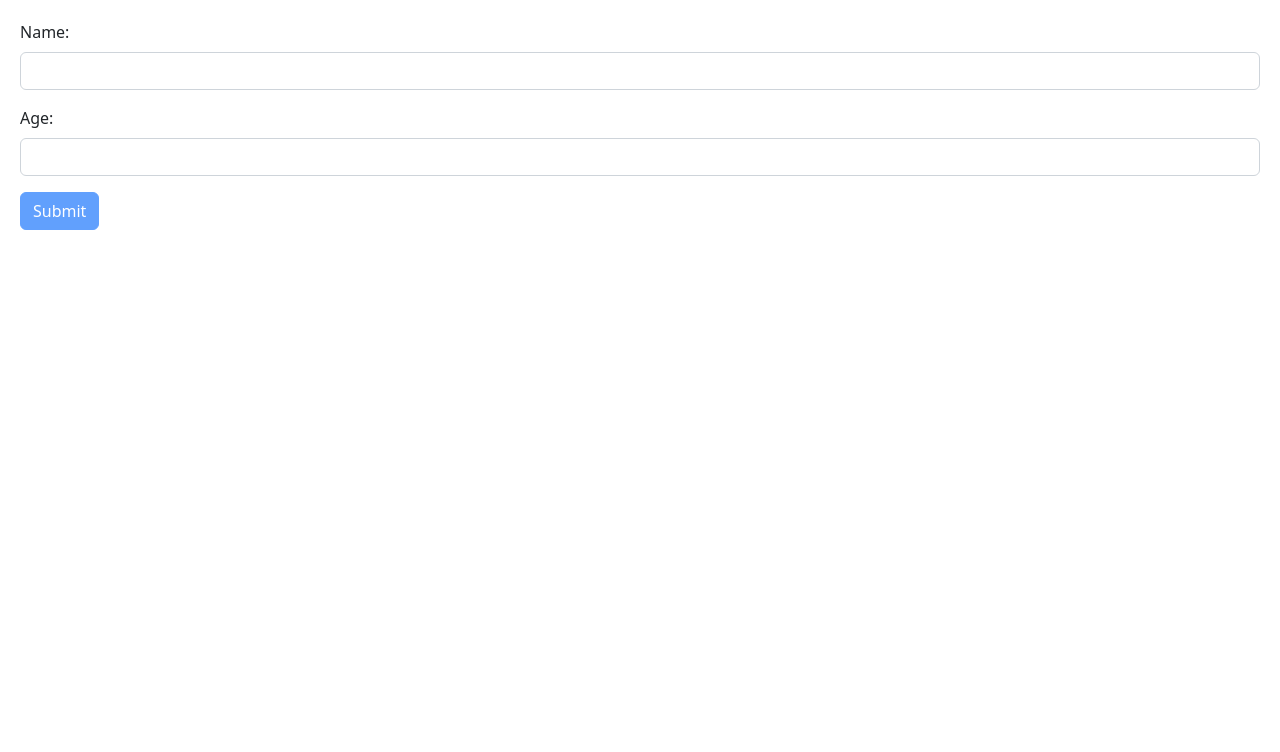
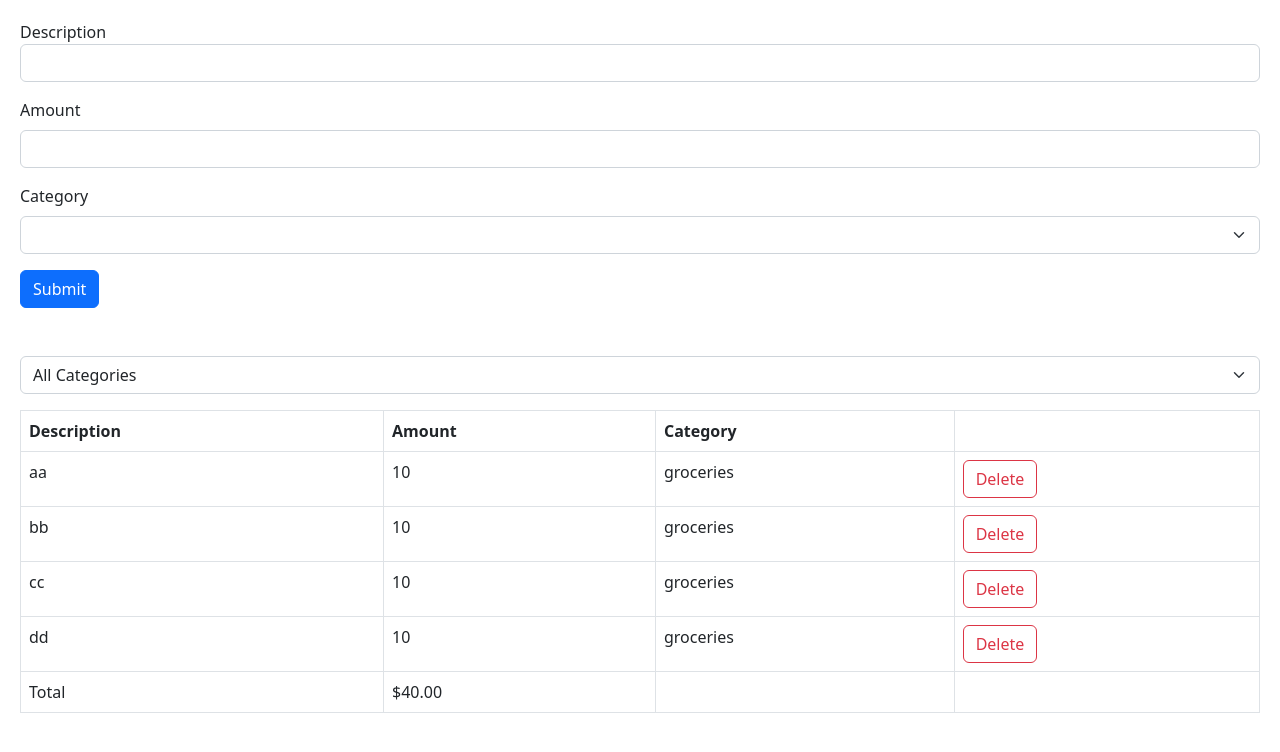
Before and after one commit to NgineZZ/ReactMoshTsx1, a React (Vite) app: page / in a window 1280 px wide. Shown: the top 752 px of the page. Built offline with nearby package versions, Linux system fonts and the light colour scheme.

Commit message:
Added an Expense trackercomponent

```diff
--- a/package.json
+++ b/package.json
@@ -10,12 +10,14 @@
     "preview": "vite preview"
   },
   "dependencies": {
+    "@hookform/resolvers": "^3.4.2",
     "bootstrap": "^5.2.3",
     "react": "^18.2.0",
     "react-dom": "^18.2.0",
     "react-form-hook": "^0.0.1",
     "react-hook-form": "^7.51.5",
-    "react-icons": "^4.7.1"
+    "react-icons": "^4.7.1",
+    "zod": "^3.20.6"
   },
   "devDependencies": {
     "@types/react": "^18.2.66",
--- a/src/App.tsx
+++ b/src/App.tsx
@@ -1,10 +1,41 @@
-import Form2 from "./Components/Form2";
-
+// import Form3 from "./Components/Form3";
+import { useState } from "react";
+import ExpenseList from "./expense-tracker/components/ExpenseList";
+import ExpenseFilter from "./expense-tracker/components/ExpenseFilter";
+import ExpenseForm from "./expense-tracker/components/ExpenseForm";
 
 function App() {
+  const [selectedCategory, setSelectedCategory] = useState("");
+  const [ex, setEx] = useState([
+    { id: 1, description: "aa", amount: 10, category: "groceries" },
+    { id: 2, description: "bb", amount: 10, category: "groceries" },
+    { id: 3, description: "cc", amount: 10, category: "groceries" },
+    { id: 4, description: "dd", amount: 10, category: "groceries" },
+  ]);
+
+  const visibleExpenses = selectedCategory
+    ? ex.filter((e) => e.category === selectedCategory)
+    : ex;
   return (
     <div>
-      <Form2 />
+      <div className="mb-5">
+        <ExpenseForm
+          onSubmit={(expense) =>
+            setEx([...ex, { ...expense, id: ex.length + 1 }])
+          }
+        />
+      </div>
+      <div className="mb-3">
+        <ExpenseFilter
+          onSelectCategory={(category) => {
+            setSelectedCategory(category);
+          }}
+        />
+      </div>
+      <ExpenseList
+        expenses={visibleExpenses}
+        onDelete={(id) => setEx(ex.filter((e) => e.id !== id))}
+      />
     </div>
   );
 }
--- /dev/null
+++ b/src/Components/Form3.tsx
@@ -0,0 +1,55 @@
+import { FieldValues, useForm } from "react-hook-form";
+import { z } from "zod";
+import { zodResolver } from "@hookform/resolvers/zod";
+
+// Schema based validation by zod
+
+const schema = z.object({
+  name: z.string().min(3, { message: "Need at least 3 characters." }),
+  age: z
+    .number({ invalid_type_error: "Age field is required" })
+    .min(18, { message: "Age is minimum 18" }),
+});
+
+type FormData = z.infer<typeof schema>;
+
+function Form3() {
+  const {
+    register,
+    handleSubmit,
+    formState: { errors },
+  } = useForm<FormData>({ resolver: zodResolver(schema) });
+  const onSubmit = (data: FieldValues) => console.log(data);
+  return (
+    <form onSubmit={handleSubmit(onSubmit)}>
+      <div className="mb-3">
+        <label htmlFor="name" className="form-label">
+          Name:
+        </label>
+        <input
+          {...register("name")}
+          id="name"
+          type="text"
+          className="form-control"
+        />
+        {errors.name && <p className="text-danger">{errors.name.message}</p>}
+      </div>
+
+      <div className="mb-3">
+        <label htmlFor="age" className="form-label">
+          Age:
+        </label>
+        <input
+          {...register("age", { valueAsNumber: true })}
+          id="age"
+          type="number"
+          className="form-control"
+        />
+        {errors.age && <p className="text-danger">{errors.age.message}</p>}
+      </div>
+      <button className="btn btn-primary">Submit</button>
+    </form>
+  );
+}
+
+export default Form3;
--- /dev/null
+++ b/src/expense-tracker/components/Categories.tsx
@@ -0,0 +1,3 @@
+const Categories = ["groceries", "utilities", "entertainment"] as const;
+
+export default Categories;
--- /dev/null
+++ b/src/expense-tracker/components/ExpenseFilter.tsx
@@ -0,0 +1,21 @@
+import Categories from "./Categories";
+
+
+// import React from 'react';
+
+interface Props {
+  onSelectCategory: (category: string)=>void;
+}
+
+function ExpenseFilter({ onSelectCategory }: Props) {
+  return (
+    <div>
+      <select className='form-select' onChange={(event)=>{onSelectCategory(event.target.value)}}>
+        <option value="">All Categories</option>
+        {Categories.map(c=><option key={c} value={c}>{c}</option>)}
+      </select>
+    </div>
+  )
+}
+
+export default ExpenseFilter;
--- /dev/null
+++ b/src/expense-tracker/components/ExpenseForm.tsx
@@ -0,0 +1,90 @@
+// import React from "react";
+import { useForm } from "react-hook-form";
+import { z } from "zod";
+import { zodResolver } from "@hookform/resolvers/zod";
+import Categories from "./Categories";
+
+const Schema = z.object({
+  description: z
+    .string()
+    .min(3, { message: "Description must be 3 characters." })
+    .max(50),
+  amount: z
+    .number({ invalid_type_error: "This field is required." })
+    .min(0.001)
+    .max(100_000),
+  category: z.enum(Categories, {
+    errorMap: () => ({ message: "This field is required." }),
+  }),
+});
+type ExpenseFormData = z.infer<typeof Schema>;
+
+interface Props {
+  onSubmit: (data: ExpenseFormData) => void;
+}
+
+const ExpenseForm = ({ onSubmit }: Props) => {
+  const {
+    register,
+    handleSubmit,
+    reset,
+    formState: { errors },
+  } = useForm<ExpenseFormData>({ resolver: zodResolver(Schema) });
+  return (
+    <div>
+      <form onSubmit={handleSubmit((d)=>{onSubmit(d), reset()})}>
+        <div className="mb-3">
+          <label htmlFor="description" className="form-labe">
+            Description
+          </label>
+          <input
+            {...register("description")}
+            id="description"
+            type="text"
+            className="form-control"
+          />
+          {errors.description && (
+            <p className="text-danger">{errors.description.message}</p>
+          )}
+        </div>
+        <div className="mb-3">
+          <label htmlFor="amount" className="form-label">
+            Amount
+          </label>
+          <input
+            {...register("amount", { valueAsNumber: true })}
+            id="amount"
+            type="number"
+            className="form-control"
+          />
+          {errors.amount && (
+            <p className="text-danger">{errors.amount.message}</p>
+          )}
+        </div>
+        <div className="mb-3">
+          <label htmlFor="category" className="form-label">
+            Category
+          </label>
+          <select
+            {...register("category")}
+            id="category"
+            className="form-select"
+          >
+            <option value=""></option>
+            {Categories.map((c) => (
+              <option key={c} value={c}>
+                {c}
+              </option>
+            ))}
+          </select>
+          {errors.category && (
+            <p className="text-danger">{errors.category.message}</p>
+          )}
+        </div>
+        <button className="btn btn-primary">Submit</button>
+      </form>
+    </div>
+  );
+};
+
+export default ExpenseForm;
--- /dev/null
+++ b/src/expense-tracker/components/ExpenseList.tsx
@@ -0,0 +1,61 @@
+// import React from "react";
+
+interface Expense {
+  id: number;
+  description: string;
+  amount: number;
+  category: string;
+}
+
+interface Props {
+  expenses: Expense[];
+  onDelete: (id: number) => void;
+}
+
+function ExpenseList({ expenses, onDelete }: Props) {
+  if (expenses.length === 0) return null;
+  return (
+    <table className="table table-bordered">
+      <thead>
+        <tr>
+          <th>Description</th>
+          <th>Amount</th>
+          <th>Category</th>
+          <th></th>
+        </tr>
+      </thead>
+      <tbody>
+        {expenses.map((expense) => (
+          <tr key={expense.id}>
+            <td>{expense.description}</td>
+            <td>{expense.amount}</td>
+            <td>{expense.category}</td>
+            <td>
+              <button
+                className="btn btn-outline-danger"
+                onClick={() => onDelete(expense.id)}
+              >
+                Delete
+              </button>
+            </td>
+          </tr>
+        ))}
+      </tbody>
+      <tfoot>
+        <tr>
+          <td>Total</td>
+          <td>
+            $
+            {expenses
+              .reduce((acc, expense) => expense.amount + acc, 0)
+              .toFixed(2)}
+          </td>
+          <td></td>
+          <td></td>
+        </tr>
+      </tfoot>
+    </table>
+  );
+}
+
+export default ExpenseList;
```
Also changed, not shown: 1 other file (tests, documents, lock files or other folders).
